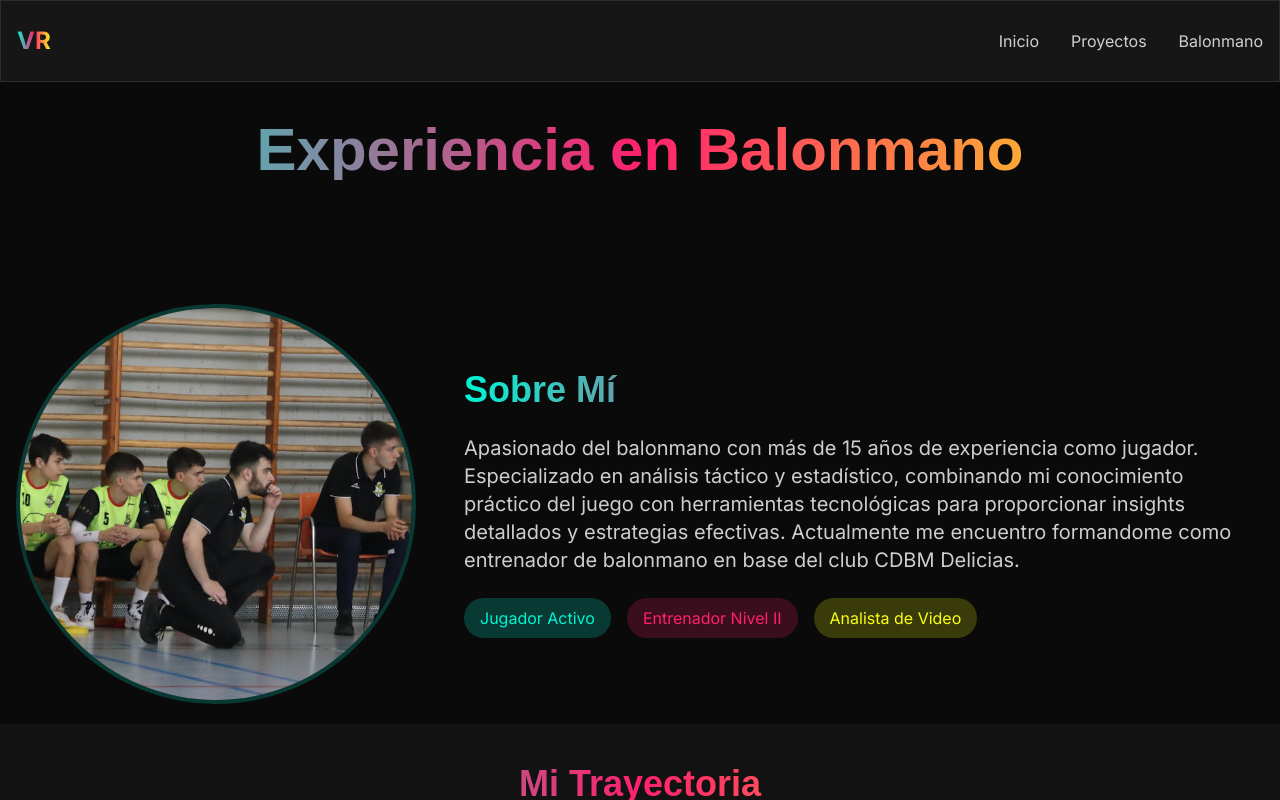
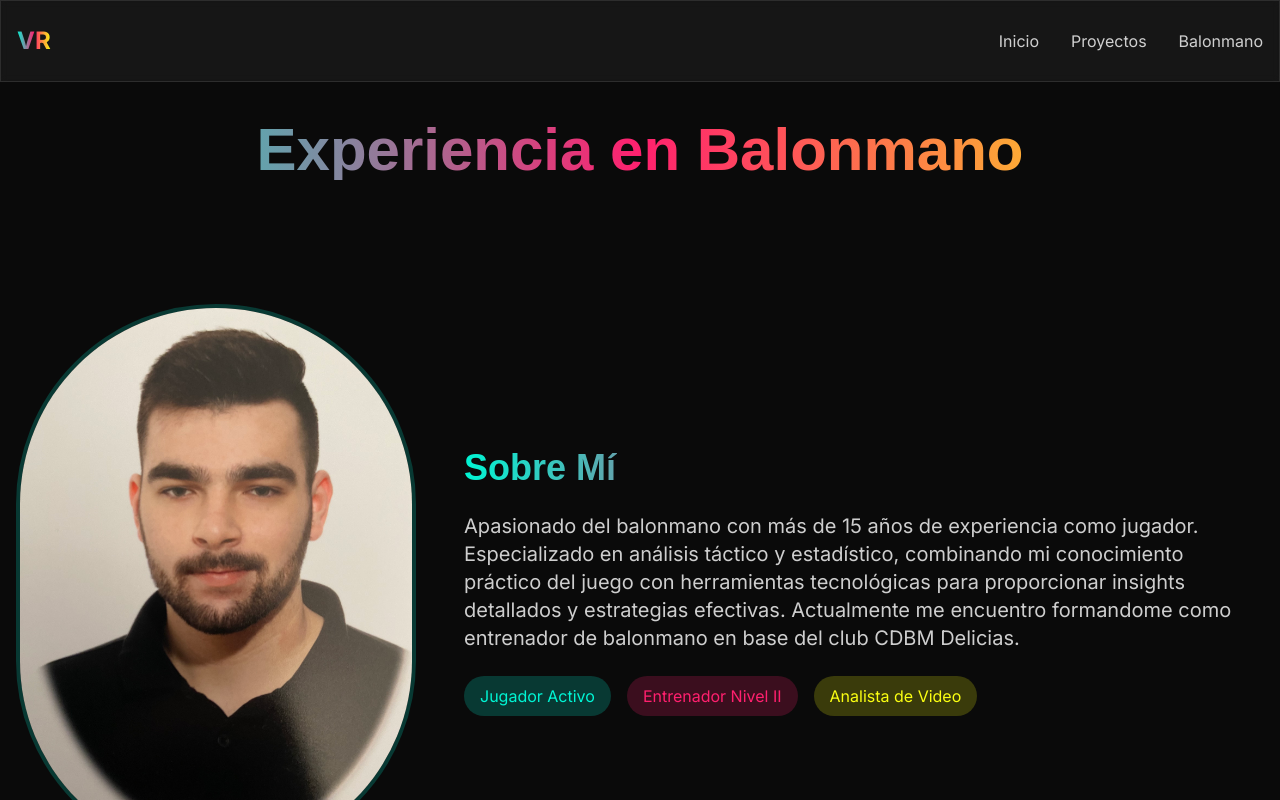
Before and after one commit to victorrecio4/porfolio, a React (Vite) app: page /handball-analysis in a window 1280 px wide. Shown: the top 800 px of the page. Built offline with nearby package versions, Linux system fonts and the light colour scheme; a web font is replaced by a local one.

Commit message:
Cambios foto

```diff
--- a/src/pages/HandballAnalysis.jsx
+++ b/src/pages/HandballAnalysis.jsx
@@ -205,7 +205,7 @@ const HandballAnalysis = () => {
                   className="rounded-full overflow-hidden border-4 border-accent/20"
                 >
                   <img
-                    src="src/foto-perfil.jpg"
+                    src="./src/fotoperfil.jpg"
                     alt="Foto de perfil"
                     className="w-full h-auto"
                   />
```
